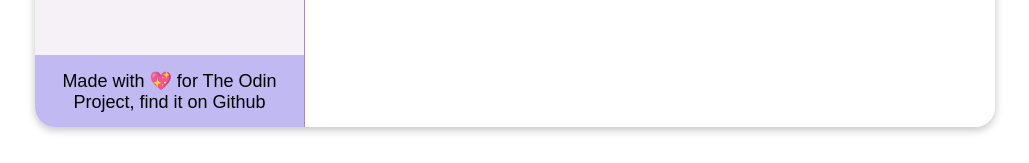
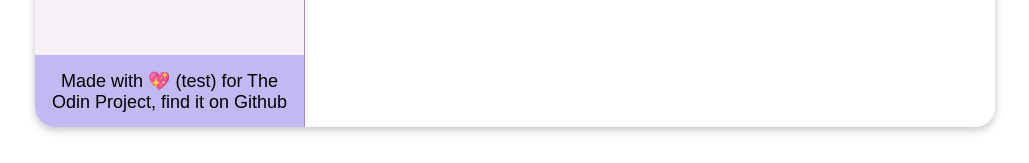
Before and after one commit to Andrefe91/js_project_todoList, a website built with webpack: page src/index.html in a window 1280 px wide. Shown: the part 573-736 px from the top of the page, without its empty margins (125-1154 px from the left). Built offline with nearby package versions, Linux system fonts and the light colour scheme.

Commit message:
index.html test for modification

```diff
--- a/src/index.html
+++ b/src/index.html
@@ -44,7 +44,7 @@
             </section>
 
             <footer class="flex-centerVer">
-                <p>Made with 💖 for <a href="https://theodinproject.com/">The Odin Project</a>, find it on <a href="https://github.com/Andrefe91/js_project_todoList">Github</a></p>
+                <p>Made with 💖 (test) for <a href="https://theodinproject.com/">The Odin Project</a>, find it on <a href="https://github.com/Andrefe91/js_project_todoList">Github</a></p>
             </footer>
         </div>
 
```
